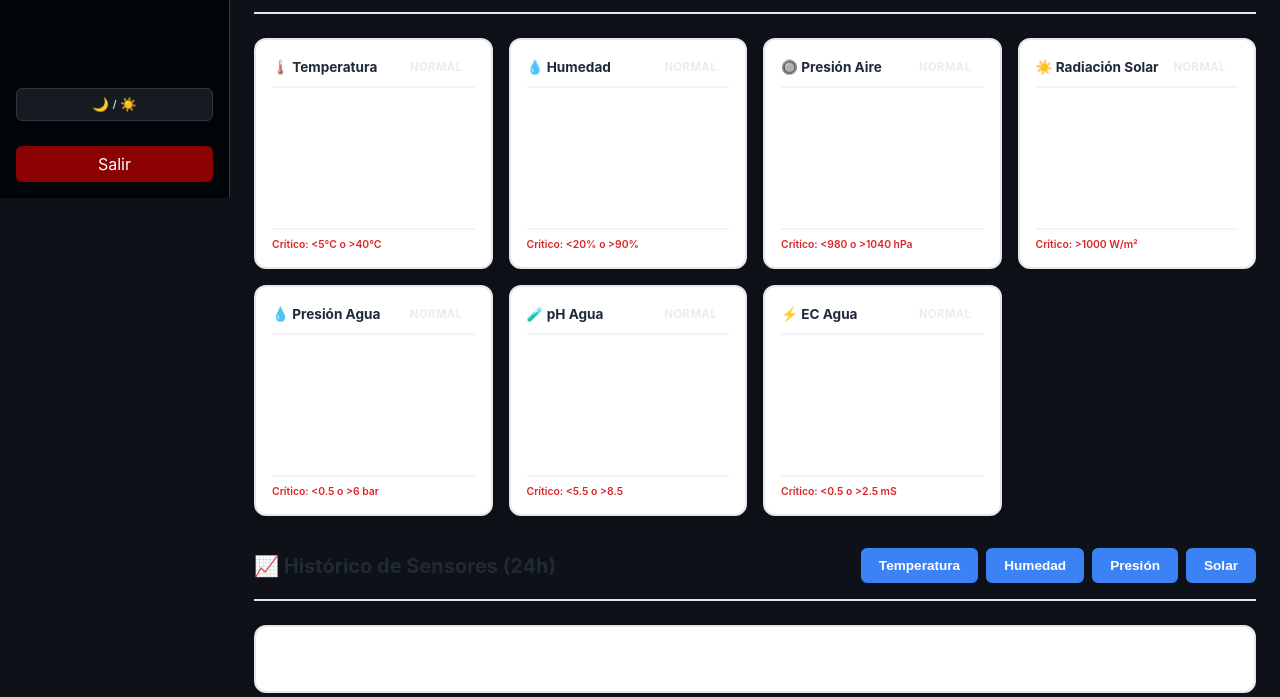
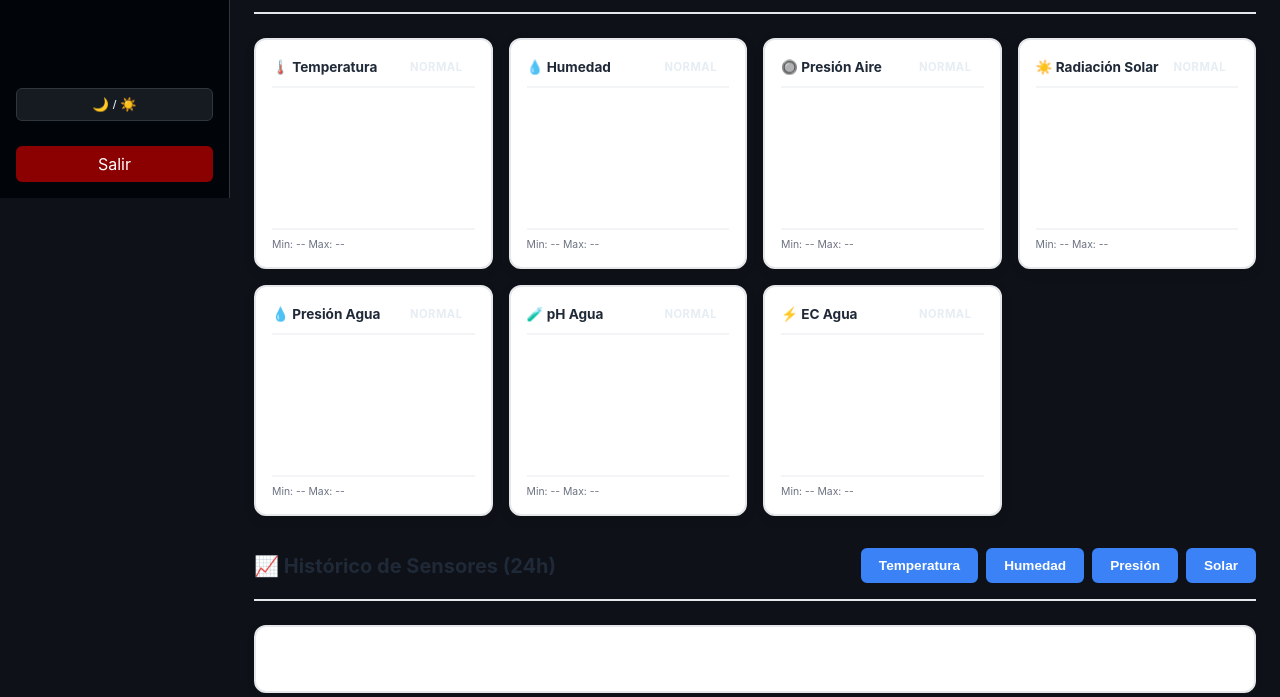
Before and after one commit to alexincambridge/irrigacion, a Flask app: page /dashboard in a window 1280 px wide. Shown: the part 602-1299 px from the top of the page. Run offline with Flask 3, Linux system fonts and the light colour scheme; a user stored in the database is signed in; some libraries are stand-ins or nearby versions.

Commit message:
dashboard fixed

```diff
--- a/app/templates/dashboard.html
+++ b/app/templates/dashboard.html
@@ -30,8 +30,8 @@
         <div class="kpi-value" id="kpiTemp">--</div>
         <div class="kpi-label">Temperatura</div>
         <div class="kpi-range">
-          <span class="range-min" id="tempMin">Min: --</span>
-          <span class="range-max" id="tempMax">Max: --</span>
+          <span class="range-min" id="kpiTempMin">Min: --</span>
+          <span class="range-max" id="kpiTempMax">Max: --</span>
         </div>
       </div>
       <div class="kpi-trend" id="tempTrend"></div>
@@ -43,8 +43,8 @@
         <div class="kpi-value" id="kpiHum">--</div>
         <div class="kpi-label">Humedad</div>
         <div class="kpi-range">
-          <span class="range-min" id="humMin">Min: --</span>
-          <span class="range-max" id="humMax">Max: --</span>
+          <span class="range-min" id="kpiHumMin">Min: --</span>
+          <span class="range-max" id="kpiHumMax">Max: --</span>
         </div>
       </div>
       <div class="kpi-trend" id="humTrend"></div>
@@ -56,8 +56,8 @@
         <div class="kpi-value" id="kpiPressure">--</div>
         <div class="kpi-label">Presión</div>
         <div class="kpi-range">
-          <span class="range-min" id="pressureMin">Min: --</span>
-          <span class="range-max" id="pressureMax">Max: --</span>
+          <span class="range-min" id="kpiPressureMin">Min: --</span>
+          <span class="range-max" id="kpiPressureMax">Max: --</span>
         </div>
       </div>
       <div class="kpi-trend" id="pressureTrend"></div>
@@ -69,8 +69,8 @@
         <div class="kpi-value" id="kpiSolar">--</div>
         <div class="kpi-label">Radiación Solar</div>
         <div class="kpi-range">
-          <span class="range-min" id="solarMin">Min: --</span>
-          <span class="range-max" id="solarMax">Max: --</span>
+          <span class="range-min" id="kpiSolarMin">Min: --</span>
+          <span class="range-max" id="kpiSolarMax">Max: --</span>
         </div>
       </div>
       <div class="kpi-trend" id="solarTrend"></div>
@@ -96,7 +96,8 @@
       </div>
       <div id="tempGauge" class="gauge-container-compact"></div>
       <div class="gauge-footer-compact">
-        <span class="limit-critical">Crítico: &lt;5°C o &gt;40°C</span>
+        <span class="min-val" id="tempMin">Min: --</span>
+        <span class="max-val" id="tempMax">Max: --</span>
       </div>
     </div>
 
@@ -107,7 +108,8 @@
       </div>
       <div id="humGauge" class="gauge-container-compact"></div>
       <div class="gauge-footer-compact">
-        <span class="limit-critical">Crítico: &lt;20% o &gt;90%</span>
+        <span class="min-val" id="humidityMin">Min: --</span>
+        <span class="max-val" id="humidityMax">Max: --</span>
       </div>
     </div>
 
@@ -118,7 +120,8 @@
       </div>
       <div id="pressureGauge" class="gauge-container-compact"></div>
       <div class="gauge-footer-compact">
-        <span class="limit-critical">Crítico: &lt;980 o &gt;1040 hPa</span>
+        <span class="min-val" id="pressureMin">Min: --</span>
+        <span class="max-val" id="pressureMax">Max: --</span>
       </div>
     </div>
 
@@ -129,7 +132,8 @@
       </div>
       <div id="solarGauge" class="gauge-container-compact"></div>
       <div class="gauge-footer-compact">
-        <span class="limit-critical">Crítico: &gt;1000 W/m²</span>
+        <span class="min-val" id="solarMin">Min: --</span>
+        <span class="max-val" id="solarMax">Max: --</span>
       </div>
     </div>
 
@@ -141,7 +145,8 @@
       </div>
       <div id="waterPressureGauge" class="gauge-container-compact"></div>
       <div class="gauge-footer-compact">
-        <span class="limit-critical">Crítico: &lt;0.5 o &gt;6 bar</span>
+        <span class="min-val" id="waterPressureMin">Min: --</span>
+        <span class="max-val" id="waterPressureMax">Max: --</span>
       </div>
     </div>
 
@@ -152,7 +157,8 @@
       </div>
       <div id="phGauge" class="gauge-container-compact"></div>
       <div class="gauge-footer-compact">
-        <span class="limit-critical">Crítico: &lt;5.5 o &gt;8.5</span>
+        <span class="min-val" id="phMin">Min: --</span>
+        <span class="max-val" id="phMax">Max: --</span>
       </div>
     </div>
 
@@ -163,7 +169,8 @@
       </div>
       <div id="ecGauge" class="gauge-container-compact"></div>
       <div class="gauge-footer-compact">
-        <span class="limit-critical">Crítico: &lt;0.5 o &gt;2.5 mS</span>
+        <span class="min-val" id="ecMin">Min: --</span>
+        <span class="max-val" id="ecMax">Max: --</span>
       </div>
     </div>
   </div>
```
